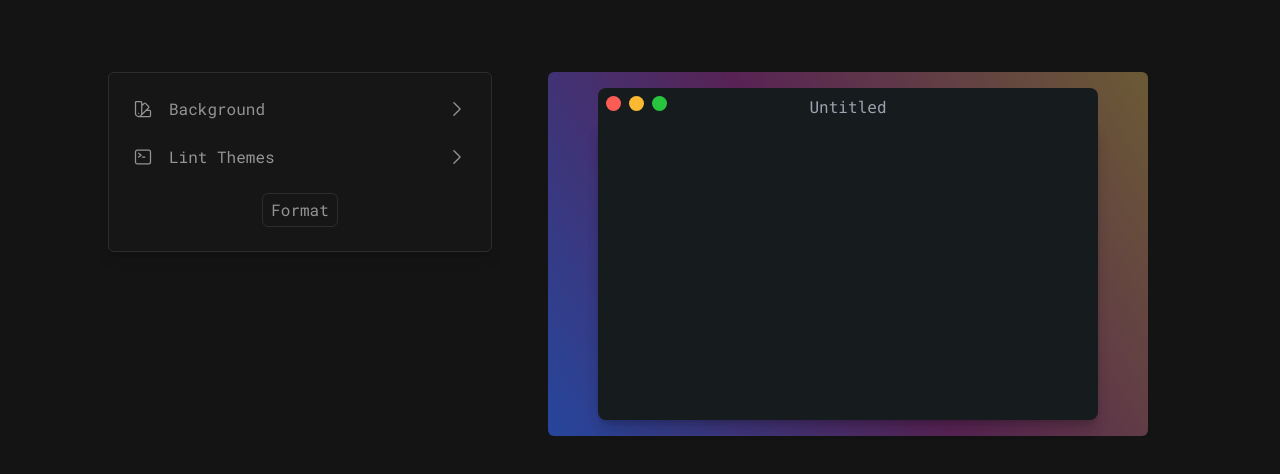
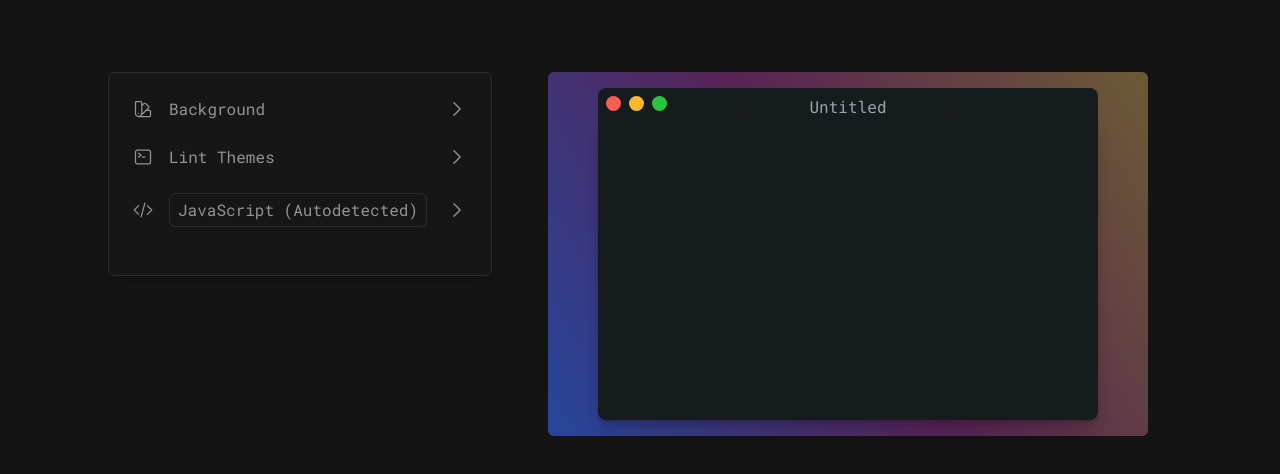
Before and after one commit to sakurakiyama/SnipSnap, a React (Vite) app: page / in a window 1280 px wide. Shown: the top 474 px of the page. Built offline with nearby package versions, Linux system fonts and the light colour scheme.

Commit message:
reworking language formatting logic ;

```diff
--- a/src/App.tsx
+++ b/src/App.tsx
@@ -8,22 +8,27 @@ function App() {
   const [background, setBackground] = useState<string>('blush');
   const [lintTheme, setLintTheme] = useState<string>('');
   const [shouldFormat, setShouldFormat] = useState<boolean>(false);
+  const [language, setLanguage] = useState<string>('');
 
   return (
-    <div className="flex flex-row h-full justify-center align-middle mt-14">
+    <div className='flex flex-row h-full justify-center align-middle mt-14'>
       <Sidebar
         setBackground={setBackground}
         setLintTheme={setLintTheme}
         setShouldFormat={setShouldFormat}
+        setLanguage={setLanguage}
+        language={language}
       />
       <CodeEditor
         background={background}
         lintTheme={lintTheme}
         setShouldFormat={setShouldFormat}
         shouldFormat={shouldFormat}
+        setLanguage={setLanguage}
+        language={language}
       />
       <ToastContainer
-        position="top-right"
+        position='top-right'
         transition={Zoom}
         autoClose={2000}
         hideProgressBar={false}
@@ -33,7 +38,7 @@ function App() {
         pauseOnFocusLoss
         draggable
         pauseOnHover
-        theme="colored"
+        theme='colored'
       />
     </div>
   );
--- a/src/components/preview/CodeEditor.tsx
+++ b/src/components/preview/CodeEditor.tsx
@@ -2,7 +2,7 @@ import hljs from 'highlight.js/lib/common';
 import '../../stylesheets/LintThemes.scss';
 import '../../stylesheets/Background.scss';
 import Header from './Header';
-import { useRef, useState, useEffect } from 'react';
+import { useRef, useEffect } from 'react';
 import { formatCode } from '../../utils/formatting';
 import { toast } from 'react-toastify';
 import 'react-toastify/dist/ReactToastify.css';
@@ -12,6 +12,8 @@ interface CodeEditorProps {
   lintTheme: string;
   shouldFormat: boolean;
   setShouldFormat: React.Dispatch<React.SetStateAction<boolean>>;
+  setLanguage: React.Dispatch<React.SetStateAction<string>>;
+  language: string;
 }
 
 function CodeEditor({
@@ -19,10 +21,11 @@ function CodeEditor({
   lintTheme,
   shouldFormat,
   setShouldFormat,
+  setLanguage,
+  language,
 }: CodeEditorProps): JSX.Element {
   const codeBlockRef = useRef<HTMLDivElement | null>(null);
   const inputBlockRef = useRef<HTMLDivElement | null>(null);
-  const [language, setLanguage] = useState<string>('javascript');
 
   useEffect(() => {
     const invokeFormat = async () => {
--- a/src/components/sidebar/Format.tsx
+++ b/src/components/sidebar/Format.tsx
@@ -1,19 +1,146 @@
+import { CodeBracketIcon } from '@heroicons/react/24/outline';
+import { ChevronRightIcon } from '@heroicons/react/24/outline';
+import { ChevronDownIcon } from '@heroicons/react/24/outline';
+import { useState } from 'react';
+
 interface FormatProps {
   setShouldFormat: React.Dispatch<React.SetStateAction<boolean>>;
+  setLanguage: React.Dispatch<React.SetStateAction<string>>;
+  language: string;
 }
 
-function Format({ setShouldFormat }: FormatProps) {
-  const handleFormatting = async () => {
+function Format({ setShouldFormat, setLanguage, language }: FormatProps) {
+  const [isOpen, setIsOpen] = useState<boolean>(false);
+  const [userSelected, setUserSelected] = useState<undefined | string>(
+    undefined
+  );
+
+  const programmingLanguages = [
+    { readableLanguage: 'XML', hljsLanguage: 'xml', disabled: true },
+    { readableLanguage: 'Bash', hljsLanguage: 'bash', disabled: true },
+    { readableLanguage: 'C', hljsLanguage: 'c', disabled: true },
+    { readableLanguage: 'C++', hljsLanguage: 'cpp', disabled: true },
+    { readableLanguage: 'C#', hljsLanguage: 'csharp', disabled: true },
+    { readableLanguage: 'Markdown', hljsLanguage: 'markdown', disabled: false },
+    { readableLanguage: 'Diff', hljsLanguage: 'diff', disabled: true },
+    { readableLanguage: 'Ruby', hljsLanguage: 'ruby', disabled: true },
+    { readableLanguage: 'Go', hljsLanguage: 'go', disabled: true },
+    { readableLanguage: 'GraphQL', hljsLanguage: 'graphql', disabled: false },
+    { readableLanguage: 'INI', hljsLanguage: 'ini', disabled: true },
+    { readableLanguage: 'Java', hljsLanguage: 'java', disabled: true },
+    {
+      readableLanguage: 'JavaScript',
+      hljsLanguage: 'javascript',
+      disabled: false,
+    },
+    { readableLanguage: 'JSON', hljsLanguage: 'json', disabled: true },
+    { readableLanguage: 'Kotlin', hljsLanguage: 'kotlin', disabled: true },
+    { readableLanguage: 'Less', hljsLanguage: 'less', disabled: true },
+    { readableLanguage: 'Lua', hljsLanguage: 'lua', disabled: true },
+    { readableLanguage: 'Makefile', hljsLanguage: 'makefile', disabled: true },
+    { readableLanguage: 'Perl', hljsLanguage: 'perl', disabled: true },
+    {
+      readableLanguage: 'Objective-C',
+      hljsLanguage: 'objectivec',
+      disabled: true,
+    },
+    { readableLanguage: 'PHP', hljsLanguage: 'php', disabled: false },
+    {
+      readableLanguage: 'PHP Template',
+      hljsLanguage: 'php-template',
+      disabled: true,
+    },
+    {
+      readableLanguage: 'Plain Text',
+      hljsLanguage: 'plaintext',
+      disabled: true,
+    },
+    { readableLanguage: 'Python', hljsLanguage: 'python', disabled: true },
+    {
+      readableLanguage: 'Python REPL',
+      hljsLanguage: 'python-repl',
+      disabled: true,
+    },
+    { readableLanguage: 'R', hljsLanguage: 'r', disabled: true },
+    { readableLanguage: 'Rust', hljsLanguage: 'rust', disabled: true },
+    { readableLanguage: 'SCSS', hljsLanguage: 'scss', disabled: false },
+    { readableLanguage: 'Shell', hljsLanguage: 'shell', disabled: true },
+    { readableLanguage: 'SQL', hljsLanguage: 'sql', disabled: true },
+    { readableLanguage: 'Swift', hljsLanguage: 'swift', disabled: true },
+    { readableLanguage: 'YAML', hljsLanguage: 'yaml', disabled: true },
+    {
+      readableLanguage: 'TypeScript',
+      hljsLanguage: 'typescript',
+      disabled: false,
+    },
+    { readableLanguage: 'VB.NET', hljsLanguage: 'vbnet', disabled: true },
+    { readableLanguage: 'WebAssembly', hljsLanguage: 'wasm', disabled: true },
+  ];
+
+  function findReadable(hljsLanguage: string) {
+    const object = programmingLanguages.find(
+      (arr) => arr.hljsLanguage === hljsLanguage
+    );
+    return object?.readableLanguage ? object?.readableLanguage : 'JavaScript';
+  }
+
+  const handleFormatting = async (hljsLanguage: string) => {
+    if (hljsLanguage) {
+      setLanguage(hljsLanguage);
+    }
+    setUserSelected(findReadable(hljsLanguage));
     setShouldFormat(true);
   };
+
+  console.log(userSelected);
   return (
-    <div className='w-full flex items-center justify-center'>
-      <button
-        onClick={handleFormatting}
-        className='border border-[var(--border-color)] p-1 px-2 rounded-md hover:bg-[var(--hover-color)] text-[var(--text-color)]'
+    <div className='w-full mb-4 text-[var(--text-color)]'>
+      <div className='flex items-center justify-between w-full'>
+        <section className='flex'>
+          <CodeBracketIcon className='w-[20px] mr-4' />
+          <button
+            onClick={() => handleFormatting(language)}
+            className='border border-[var(--border-color)] p-1 px-2 rounded-md hover:bg-[var(--hover-color)] text-[var(--text-color)]'
+          >
+            {userSelected
+              ? userSelected
+              : `${findReadable(language)} (Autodetected)`}
+          </button>
+        </section>
+        <section className='flex'>
+          {isOpen ? (
+            <ChevronDownIcon
+              onClick={() => setIsOpen(false)}
+              className='w-[20px]'
+            />
+          ) : (
+            <ChevronRightIcon
+              className='w-[20px]'
+              onClick={() => setIsOpen(true)}
+            />
+          )}
+        </section>
+      </div>
+      <div
+        className={`pt-2 overflow-hidden transition-all duration-1000
+        ${isOpen ? 'max-h-[300px] overflow-scroll	' : 'max-h-0'}`}
       >
-        Format
-      </button>
+        {isOpen &&
+          programmingLanguages.map((language) => {
+            return (
+              <ul
+                onClick={() =>
+                  !language.disabled && handleFormatting(language.hljsLanguage)
+                }
+                className={`flex items-center cursor-pointer ml-8 border border-[var(--border-color)] m-2 p-2 rounded-md hover:bg-[var(--hover-color)] ${
+                  language.disabled ? 'opacity-50 pointer-events-none' : ''
+                }`}
+              >
+                <text>{language.readableLanguage}</text>
+              </ul>
+            );
+          })}
+      </div>
     </div>
   );
 }
--- a/src/components/sidebar/Sidebar.tsx
+++ b/src/components/sidebar/Sidebar.tsx
@@ -6,17 +6,25 @@ interface SidebarProps {
   setBackground: React.Dispatch<React.SetStateAction<string>>;
   setLintTheme: React.Dispatch<React.SetStateAction<string>>;
   setShouldFormat: React.Dispatch<React.SetStateAction<boolean>>;
+  setLanguage: React.Dispatch<React.SetStateAction<string>>;
+  language: string;
 }
 function Sidebar({
   setBackground,
   setLintTheme,
   setShouldFormat,
+  setLanguage,
+  language,
 }: SidebarProps) {
   return (
     <div className='flex flex-col w-[30%] h-full max-h-[700px] border border-[var(--border-color)] rounded-md m-4 p-6 overflow-scroll bg-[#171616] shadow-lg'>
       <BackgroundSelector setBackground={setBackground} />
       <LintThemes setLintTheme={setLintTheme} />
-      <Format setShouldFormat={setShouldFormat} />
+      <Format
+        setShouldFormat={setShouldFormat}
+        setLanguage={setLanguage}
+        language={language}
+      />
     </div>
   );
 }
```
